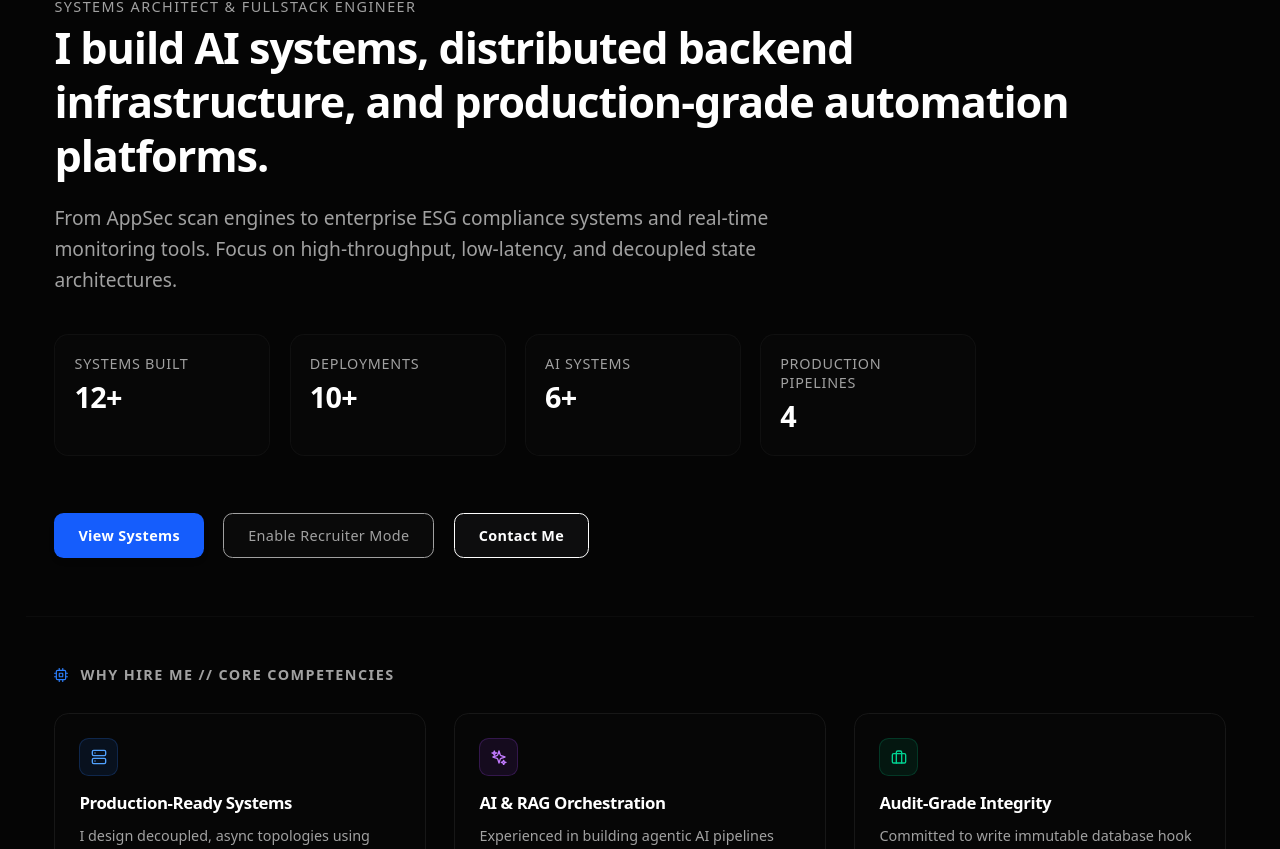
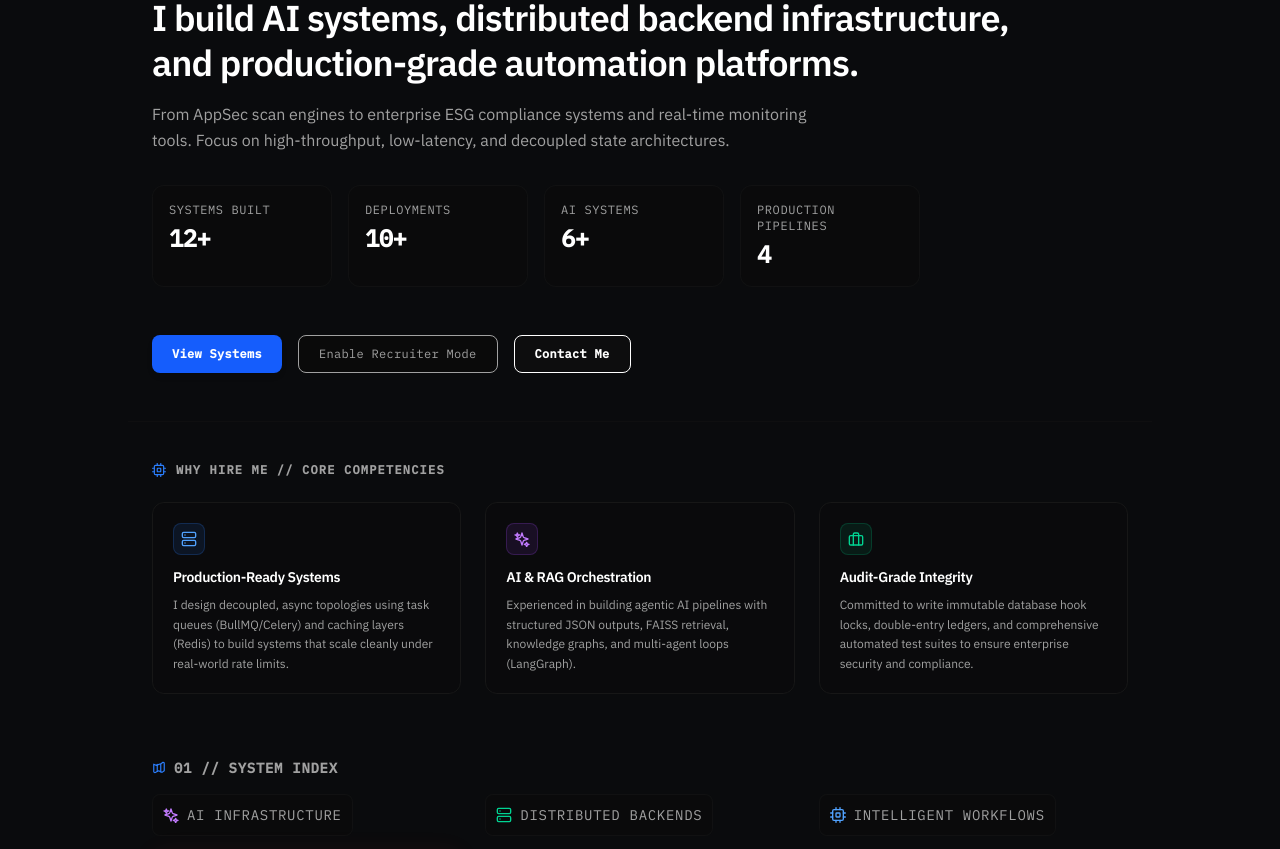
Before and after one commit to Rarebuffalo/krishna-portfolio, a Next.js app: page / in a window 1280 px wide. Shown: the part 151-1000 px from the top of the page. Built offline with nearby package versions, Linux system fonts and the light colour scheme.

Commit message:
configure obsidian-and-gold design tokens and variables

```diff
--- a/src/app/globals.css
+++ b/src/app/globals.css
@@ -1,91 +1,148 @@
-@import url('https://fonts.googleapis.com/css2?family=Outfit:wght@300;400;500;600;700;800&family=Fira+Code:wght@400;500;600;700&display=swap');
+@import url('https://fonts.googleapis.com/css2?family=Space+Grotesk:wght@400;500;600;700&family=IBM+Plex+Sans:wght@400;500;600&family=IBM+Plex+Mono:wght@400;500&display=swap');
 @import "tailwindcss";
 
 @theme inline {
-  --color-bg-dark: #050505;
-  --color-card-dark: #0D0D0E;
-  --color-border-dark: #1F1F22;
-  --color-border-focus: #333338;
-  --color-accent-blue: #0066FF;
-  --color-accent-purple: #7928CA;
+  --color-obsidian: #0a0b0d;
+  --color-panel: #101215;
+  --color-gold: #d4a657;
+  --color-gold-dim: rgba(212, 166, 87, 0.45);
+  --color-soft-white: #f2f1ec;
+  --color-gray-dark: #8b8f96;
+  --color-gray-dim: #5c6066;
+  --color-line: rgba(245, 245, 242, 0.08);
+  --color-line-strong: rgba(245, 245, 242, 0.14);
 
-  --font-sans: 'Outfit', Inter, var(--font-geist-sans), sans-serif;
-  --font-mono: 'Fira Code', ui-monospace, var(--font-geist-mono), monospace;
+  --font-sans: 'IBM Plex Sans', sans-serif;
+  --font-display: 'Space Grotesk', sans-serif;
+  --font-mono: 'IBM Plex Mono', monospace;
 }
 
 :root {
-  --background: #050505;
-  --foreground: #F5F5F7;
-  --accent-blue: #0066FF;
-  --accent-purple: #7928CA;
+  --obsidian: #0a0b0d;
+  --panel: #101215;
+  --line: rgba(245, 245, 242, 0.08);
+  --line-strong: rgba(245, 245, 242, 0.14);
+  --soft-white: #f2f1ec;
+  --gray: #8b8f96;
+  --gray-dim: #5c6066;
+  --gold: #d4a657;
+  --gold-dim: rgba(212, 166, 87, 0.45);
+  --radius: 3px;
+
+  --space-1: 8px;
+  --space-2: 16px;
+  --space-3: 24px;
+  --space-4: 40px;
+  --space-5: 64px;
+  --space-6: 96px;
+  --space-7: 144px;
+  --max-w: 1120px;
+}
+
+::selection {
+  background: var(--gold-dim);
+  color: var(--soft-white);
 }
 
 html {
-  font-size: 120%;
+  scroll-behavior: smooth;
 }
 
 body {
-  background-color: var(--background);
-  color: var(--foreground);
+  background-color: var(--obsidian);
+  color: var(--soft-white);
   font-family: var(--font-sans);
+  -webkit-font-smoothing: antialiased;
   overflow-x: hidden;
   margin: 0;
-  padding: 0;
-  text-rendering: optimizeLegibility;
 }
 
-/* Custom Scrollbar */
+/* Base custom classes matching new-design */
+.wrap {
+  max-width: var(--max-w);
+  margin: 0 auto;
+  padding: 0 var(--space-4);
+}
+
+@media (max-width: 860px) {
+  .wrap {
+    padding: 0 var(--space-3);
+  }
+}
+
+.mono {
+  font-family: var(--font-mono);
+  letter-spacing: 0.02em;
+}
+
+/* Background Vignette */
+.vignette {
+  position: fixed;
+  inset: 0;
+  z-index: 1;
+  pointer-events: none;
+  background: radial-gradient(ellipse 80% 60% at 50% 0%, rgba(10,11,13,0) 0%, rgba(10,11,13,0.55) 60%, var(--obsidian) 100%);
+}
+
+/* Animations */
+@keyframes rise {
+  from {
+    opacity: 0;
+    transform: translateY(14px);
+  }
+  to {
+    opacity: 1;
+    transform: translateY(0);
+  }
+}
+
+.animate-rise {
+  animation: rise .8s cubic-bezier(0.16, 1, 0.3, 1) forwards;
+}
+
+.reveal {
+  opacity: 0;
+  transform: translateY(24px);
+  transition: opacity .8s cubic-bezier(0.16, 1, 0.3, 1), transform .8s cubic-bezier(0.16, 1, 0.3, 1);
+}
+
+.reveal.in {
+  opacity: 1;
+  transform: translateY(0);
+}
+
+/* Scrollbar Styles */
 ::-webkit-scrollbar {
-  width: 8px;
-  height: 8px;
+  width: 6px;
+  height: 6px;
 }
 
 ::-webkit-scrollbar-track {
-  background: #050505;
+  background: var(--obsidian);
 }
 
 ::-webkit-scrollbar-thumb {
-  background: #1F1F22;
-  border-radius: 4px;
+  background: var(--line-strong);
+  border-radius: var(--radius);
 }
 
 ::-webkit-scrollbar-thumb:hover {
-  background: #333338;
+  background: var(--gold-dim);
 }
 
-/* Glowing animations & grids */
-.grid-bg {
-  background-size: 50px 50px;
-  background-image:
-    linear-gradient(to right, rgba(255, 255, 255, 0.03) 1px, transparent 1px),
-    linear-gradient(to bottom, rgba(255, 255, 255, 0.03) 1px, transparent 1px);
+/* Custom visual styles */
+.blueprint-node {
+  fill: var(--gold);
+  opacity: 0;
+  transition: opacity 0.5s ease;
 }
 
-.glow-blue {
-  box-shadow: 0 0 50px -10px rgba(0, 102, 255, 0.2);
+.blueprint-node.on {
+  opacity: 0.55;
 }
 
-.glow-purple {
-  box-shadow: 0 0 50px -10px rgba(121, 40, 202, 0.2);
+.blueprint-scan {
+  stroke: var(--gold);
+  stroke-width: 1;
+  opacity: 0;
 }
-
-.glow-green {
-  box-shadow: 0 0 50px -10px rgba(0, 255, 102, 0.2);
-}
-
-/* Glassmorphism card */
-.glass-panel {
-  background: rgba(13, 13, 14, 0.85);
-  backdrop-filter: blur(16px);
-  -webkit-backdrop-filter: blur(16px);
-  border: 1px solid rgba(255, 255, 255, 0.05);
-}
-
-@keyframes pulse-slow {
-  0%, 100% { opacity: 0.3; }
-  50% { opacity: 0.7; }
-}
-
-.pulse-glow {
-  animation: pulse-slow 4s infinite ease-in-out;
-}
```
